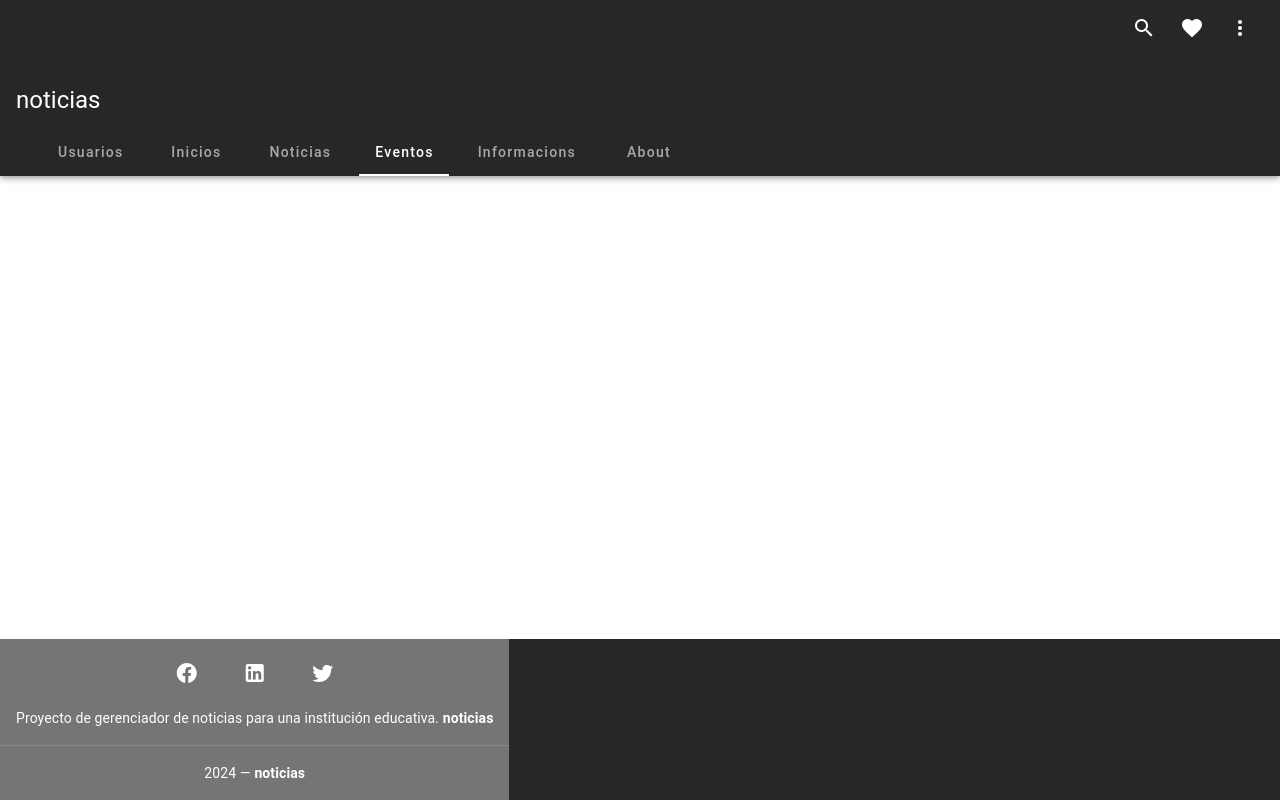
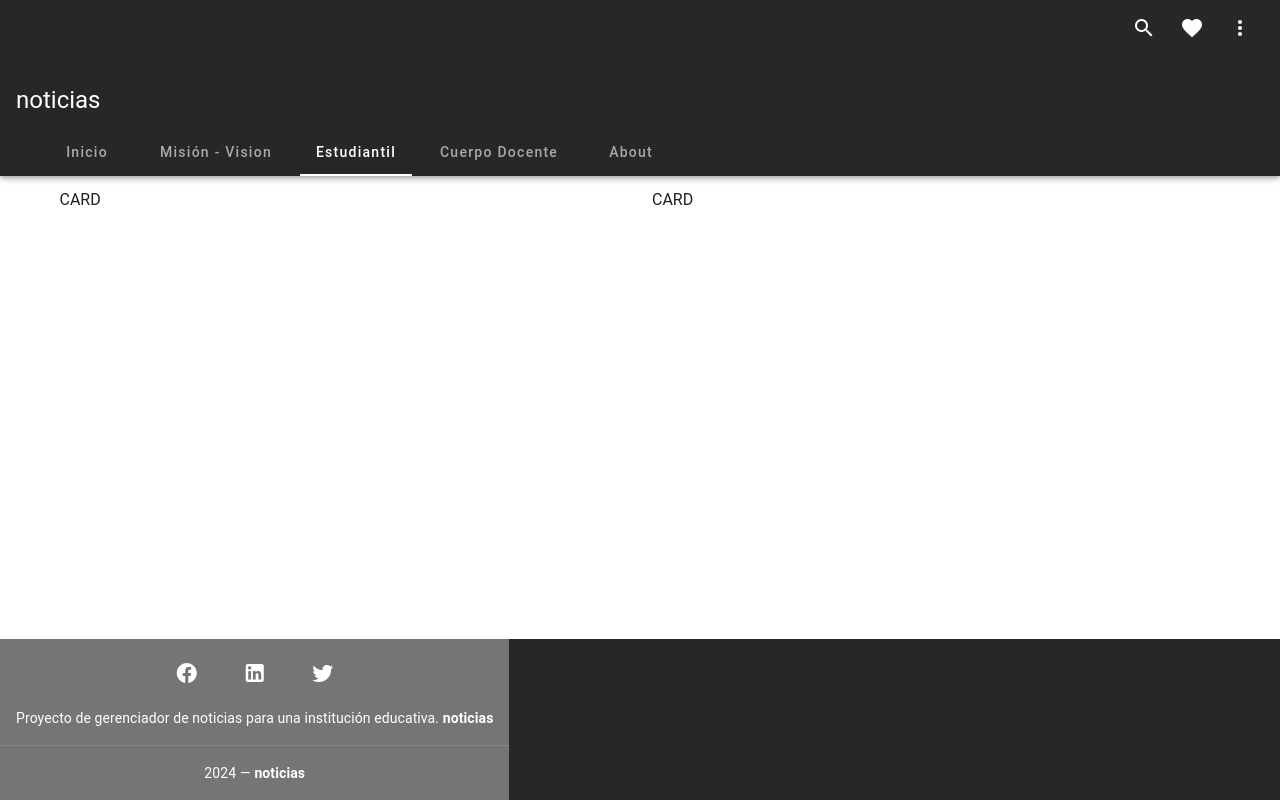
Before and after one commit to magzoa/noticias_cliente, a Vue app: page /evento in a window 1280 px wide. Built offline with nearby package versions, Linux system fonts and the light colour scheme; a small style sheet from the web is missing.

Commit message:
Version 17-10-2024

```diff
--- a/src/components/evento/Evento.vue
+++ b/src/components/evento/Evento.vue
@@ -1,4 +1,26 @@
 <template>
+  <v-row>
+    <!-- Columna para la imagen -->
+    <v-col   cols="12" sm="6" lg="6"
+    >
+    CARD
+
+    </v-col>
+
+
+     <!-- Columna para la imagen -->
+     <v-col   cols="12" sm="6" lg="6"
+    >
+    CARD
+
+    </v-col>
+
+
+  </v-row>
+
+
+
+
 
 </template>
 
--- a/src/store/index.js
+++ b/src/store/index.js
@@ -6,11 +6,11 @@ export default new Vuex.Store({
   state: {
     drawer:false,
     items:[
-	 {text:'Usuarios',to:'/usuario',icon:'mdi-account-circle'},
-	 {text:'Inicios',to:'/inicio',icon:'mdi-account-circle'},
-	 {text:'Noticias',to:'/noticia',icon:'mdi-account-circle'},
-	 {text:'Eventos',to:'/evento',icon:'mdi-account-circle'},
-	 {text:'Informacions',to:'/informacion',icon:'mdi-account-circle'},
+	// {text:'Usuarios',to:'/usuario',icon:'mdi-account-circle'},
+	 {text:'Inicio',to:'/inicio',icon:'mdi-account-circle'},
+	 {text:'Misión - Vision',to:'/noticia',icon:'mdi-account-circle'},
+	 {text:'Estudiantil',to:'/evento',icon:'mdi-account-circle'},
+	 {text:'Cuerpo Docente',to:'/informacion',icon:'mdi-account-circle'},
       {text:'About',to:'/about',icon:'mdi-account-circle'},
     ]
   },
```
Also changed, not shown: src/assets/imagenes/inicio/historia/1s1nacionalalumnos.jpg (added).
